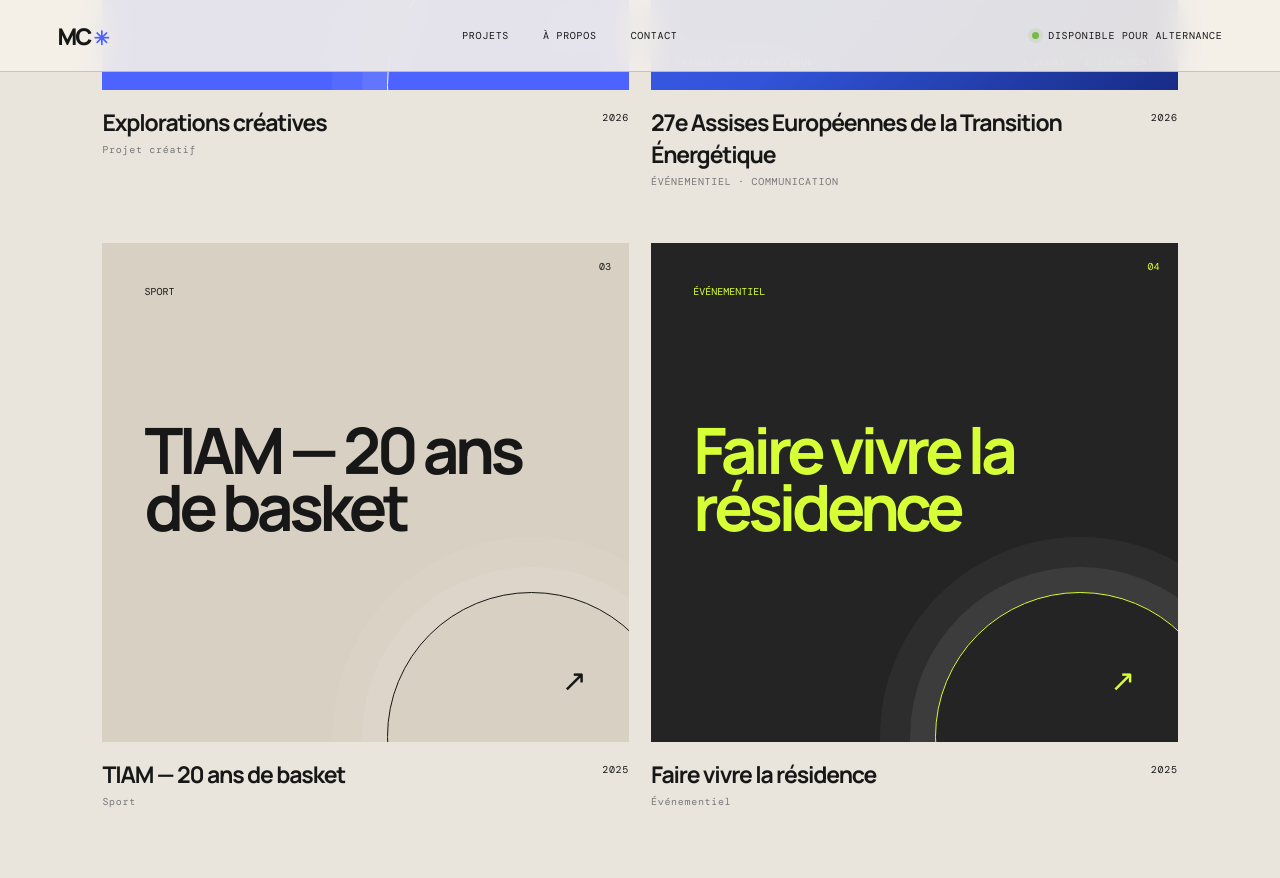
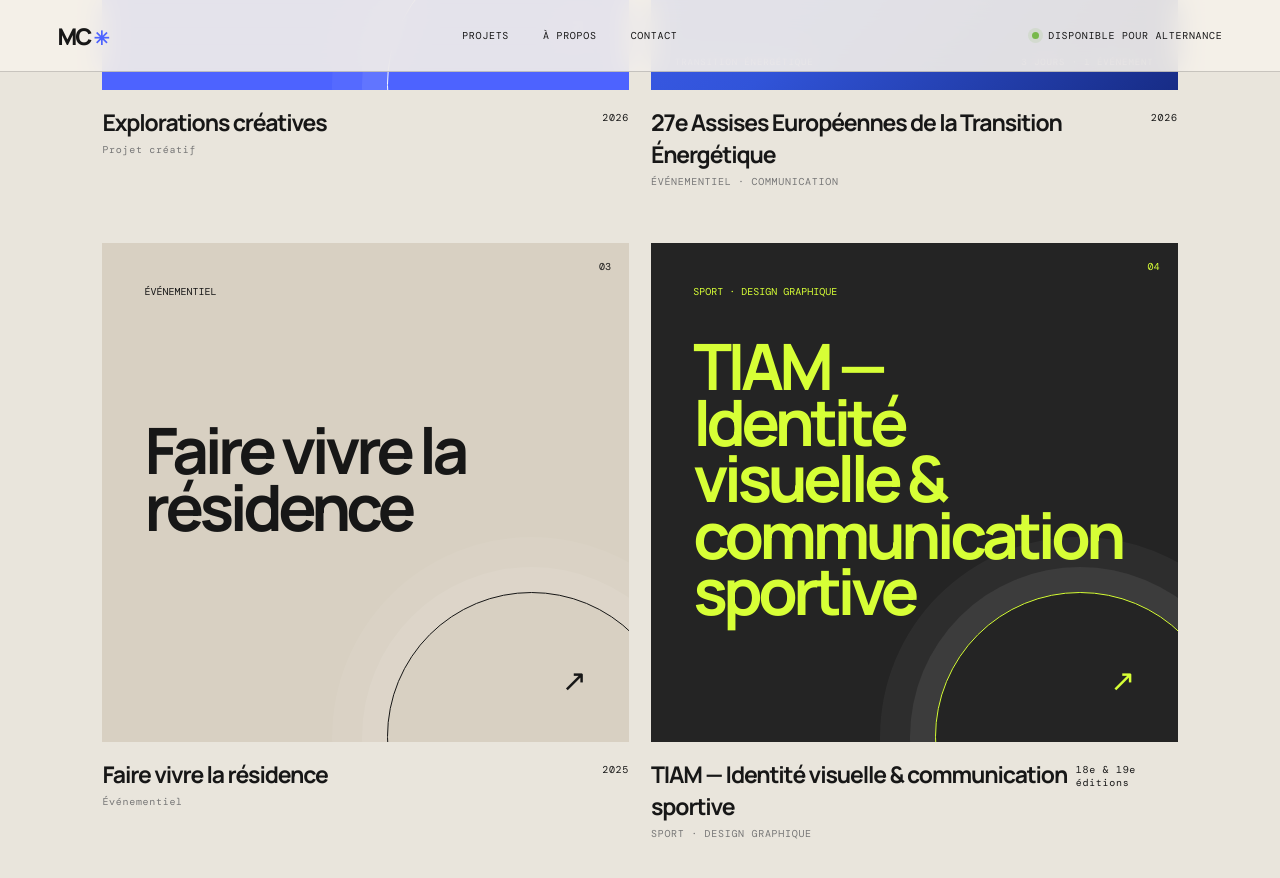
Before and after one commit to marie04caboche-source/portfolio, a Jekyll site: the page built from index.html, in a window 1280 px wide and 900 px high, scrolled down 2499 px. Shown: the top 878 px of the window. Built offline with Jekyll 4.4.1, drawn with Linux system fonts in a browser that asks for light colours; part of the change alters nothing that is shown.

Commit message:
Correct TIAM project scope to 18th and 19th editions

```diff
--- a/_projects/tiam-basket.md
+++ b/_projects/tiam-basket.md
@@ -1,17 +1,11 @@
 ---
-title: "TIAM — 20 ans de basket"
-category: "Sport"
-year: "2025"
-summary: "Un univers graphique anniversaire imaginé autour d'un tournoi de basket, entre identité sportive, énergie collective et déclinaisons visuelles."
+layout: project
+title: "TIAM — Identité visuelle & communication sportive"
+category: "SPORT · DESIGN GRAPHIQUE"
+year: "18e & 19e éditions"
+summary: "Deux éditions d’un tournoi de basket à dimension internationale, deux identités visuelles et leurs déclinaisons."
 cover: ""
 featured: true
-role: "Identité visuelle, déclinaisons graphiques et communication"
-tools: "Illustrator · Canva · Création graphique · Communication sportive"
+role: "Création des logos, conception des tee-shirts et participation à la communication des deux éditions"
+tools: "Identité visuelle · Création graphique · Communication sportive"
 ---
-## Le projet
-
-Pour les 20 ans du tournoi TIAM, j'ai participé à la création d'un univers visuel pensé pour célébrer l'histoire du tournoi et fédérer les clubs participants.
-
-## Mes missions
-
-Création de logos et déclinaisons, travail typographique autour des identités des clubs et participation à la communication du tournoi.
```
